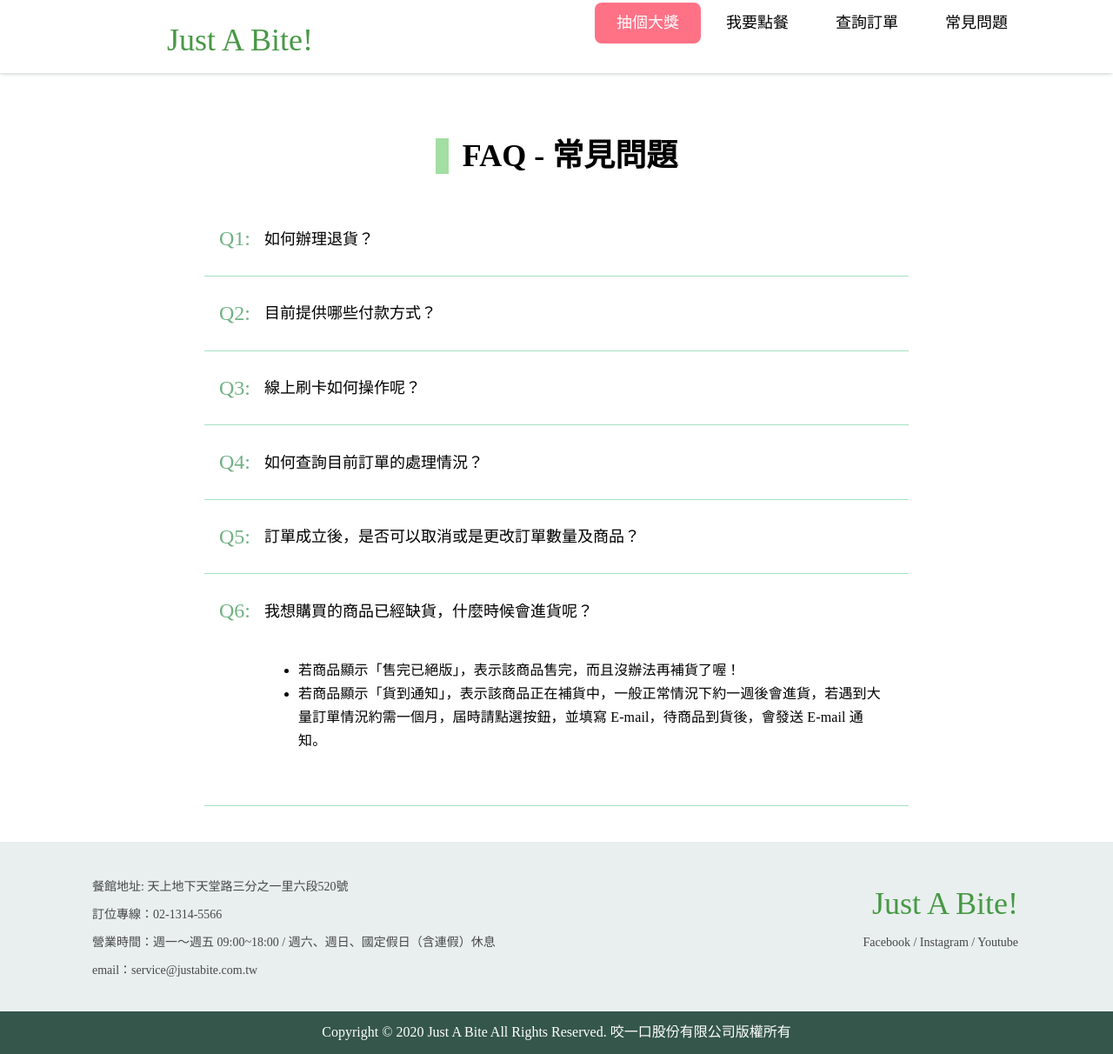
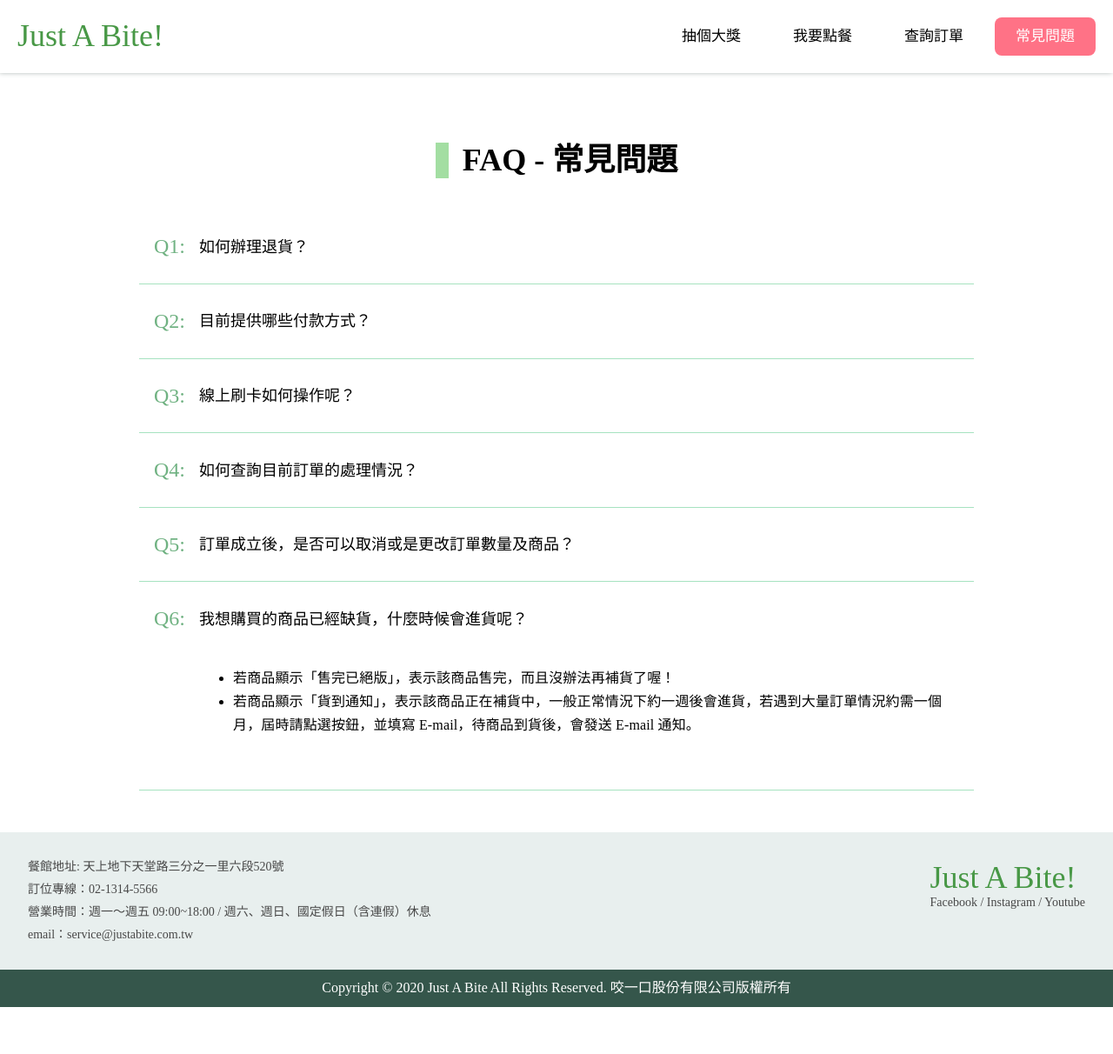
Before and after one commit to Lidemy/mentor-program-5th-estella00911, a PHP site: page / in a window 1280 px wide. Shown: the whole page at 87% size. After the commit the page ends 1158 px from the top, so only its background shows below. Run offline with PHP 8.4, Linux system fonts and the light colour scheme.

Commit message:
新增w7 hw2 RWD 功能

```diff
--- a/homeworks/week7/hw2/index.html
+++ b/homeworks/week7/hw2/index.html
@@ -4,31 +4,29 @@
 <head>
   <meta charset='utf-8'>
 
-  <title>FAQ - 常見問題</title>
+  <title>FAQ 常見問題</title>
   <meta name='description' content='The HTML5 Herald'>
   <meta name="viewport" content="width=device-width, initial-scale=1.0">
   <link rel='stylesheet' href='style.css'></link>
   <link rel='stylesheet' href='https://necolas.github.io/normalize.css/8.0.1/normalize.css'></link>
+
 </head>
 
 <body>
-	<!--navbar-->
-	<nav>
+	<!-- navbar -->
+	<nav class='navbar'>
 		<div class='wrapper'>
-		<div class='navbar'>
 			<div class='navbar__site-name'>
-					Just A Bite!</div> <!-- .navbar__site-name -->
+				Just A Bite!
+			</div>
 			<ul class='navbar__list'>
-							<li><a href='#' class='active'>抽個大獎</a></li>
+				<li><a href='#'>抽個大獎</a></li>
 				<li><a href='#'>我要點餐</a></li>
 				<li><a href='#'>查詢訂單</a></li>
-							<li><a href='#'>常見問題</a></li>
+				<li class='active'><a href='#'>常見問題</a></li>
 			</ul>
-			</div> <!-- .wrapper -->
-		</div> <!-- .navbar -->
-	</nav> <!-- nav -->
-	<!--end: navbar-->
-  <!--  ------------------  -->
+		</div>
+	</nav>
 	<!--start: FAQ-->
 	<section class='section'>
 		<div class='wrapper'>
@@ -37,7 +35,7 @@
 		<div class='section__content'>
 			<div class='section__FAQ'>
 				<!--Q1-->
-				<div class='section__Q-And-A'>
+				<div class='section__Q-And-A QA__ans-ul'>
 					<div class='section__question'>
 						<div class='section__ques-list'>Q1:</div> <!-- .section__ques-list-->
 						<div class='section__ques-desc'>如何辦理退貨？</div> <!-- .section__ques-desc-->
@@ -59,7 +57,7 @@
 					</div> <!-- .section__Answer-->
 				</div> <!-- .section__Q-And-A-->
 				<!--Q2-->
-				<div class='section__Q-And-A'>
+				<div class='section__Q-And-A QA__ans-text'>
 					<div class='section__question'>
 						<div class='section__ques-list'>Q2:</div> <!-- .section__ques-list-->
 						<div class='section__ques-desc'>目前提供哪些付款方式？</div> <!-- .section__ques-desc-->
@@ -69,7 +67,7 @@
 					</div> <!-- .section__Answer-->
 				</div> <!-- .section__Q-And-A-->
 				<!--Q3-->
-				<div class='section__Q-And-A'>
+				<div class='section__Q-And-A QA__ans-text'>
 					<div class='section__question'>
 						<div class='section__ques-list'>Q3:</div> <!-- .section__ques-list-->
 						<div class='section__ques-desc'>線上刷卡如何操作呢？</div> <!-- .section__ques-desc-->
@@ -79,7 +77,7 @@
 					</div> <!-- .section__Answer-->
 				</div> <!-- .section__Q-And-A-->
 				<!--Q4-->
-				<div class='section__Q-And-A'>
+				<div class='section__Q-And-A QA__ans-text'>
 					<div class='section__question'>
 						<div class='section__ques-list'>Q4:</div> <!-- .section__ques-list-->
 						<div class='section__ques-desc'>如何查詢目前訂單的處理情況？</div> <!-- .section__ques-desc-->
@@ -89,7 +87,7 @@
 					</div> <!-- .section__Answer-->
 				</div> <!-- .section__Q-And-A-->
 				<!--Q5-->
-				<div class='section__Q-And-A'>
+				<div class='section__Q-And-A QA__ans-ul'>
 					<div class='section__question'>
 						<div class='section__ques-list'>Q5:</div> <!-- .section__ques-list-->
 						<div class='section__ques-desc'>訂單成立後，是否可以取消或是更改訂單數量及商品？</div> <!-- .section__ques-desc-->
@@ -103,7 +101,7 @@
 					</div> <!-- .section__Answer-->
 				</div> <!-- .section__Q-And-A-->
 				<!--Q6-->
-				<div class='section__Q-And-A'>
+				<div class='section__Q-And-A QA__ans-ul'>
 					<div class='section__question'>
 						<div class='section__ques-list'>Q6:</div> <!-- .section__ques-list-->
 						<div class='section__ques-desc'>我想購買的商品已經缺貨，什麼時候會進貨呢？</div> <!-- .section__ques-desc-->
@@ -123,6 +121,8 @@
 	<!--footer-->
 	<footer>
 		<div class='footer__top'>
+			<div class='wrapper'>  <!-- 在這邊設定 wrapper，max-width 就不會散出去 -->
+				<!-- 內容分左右兩個區塊 -->
 				<div class='footer__info'>
 					<div>餐館地址: 天上地下天堂路三分之一里六段520號</div>
 					<div>訂位專線：02-1314-5566</div>
@@ -134,11 +134,11 @@
 				<div class='footer__social-media'>Facebook / Instagram / Youtube</div>
 			</div>
 		</div>
+		</div>
 		<div class='footer__bottom'>
 			Copyright © 2020 Just A Bite All Rights Reserved. 咬一口股份有限公司版權所有
 		</div>
 	</footer>
-	<!--end: footer-->
   <script src="script.js"></script>
 </body>
 </html>
--- a/homeworks/week7/hw2/style.css
+++ b/homeworks/week7/hw2/style.css
@@ -1,69 +1,132 @@
-h2 {
-  margin: 0;
+/*navbar*/
+.navbar {
+	box-shadow: -1.4px -1.4px 6px 0 #97a2a0;
+}
+/*OK*/
+.navbar .wrapper {
+	display: flex; /*1.左右並排*/
+	justify-content: space-between;  /*元素內：向兩側推開*/
+	align-items: center; /*在方塊內 row 置中*/
+	height: 84px;
+	background: white;
+	padding: 0 20px;
+}
+/*OK*/
+.wrapper {
+	max-width: 1920px;
+	margin: 0 auto; /*上下 0 左右 auto*/
+	/*padding: 0 12px;*/
 }
 
-nav {
-		box-shadow: -1.4px -1.4px 6px 0 #97a2a0;
+/*OK*/
+.navbar__site-name {
+  color: #489846;
+  /*font-family: Quesstrial;*/
+  font-size: 36px;
 }
-
-.wrapper {
-	margin: 0 96px;
-	max-width: 1920px;
+/*OK*/
+.navbar__list {
+	list-style: none; /*2. 把討厭的 ul 符號關掉*/
+	margin: 0; /*3. 關掉討厭的瀏覽器預設：margin, padding*/
+	padding:0;
+	display: flex;  /*flex-direction: row 預設*/
+	font-size: 17px;
 }
-
-.navbar {
-	justify-content: space-between;
-	display: flex;
-	height: 84px;
+/*OK*/
+.navbar__list li {
+	margin-left: 12px;
+	border-radius: 8px;
+	transition: background 0.1s ease-in; /*漸變效果*/
 }
-
-.navbar__site-name {
-	color: #489846;
-	font-size: 36px;
-	padding-left: 96px;
-	padding-top: 26px;
-	padding-bottom: 32px;
-	font-family: Questrial;
+/*OK*/
+.navbar__list li.active,
+.navbar__list li:hover {
+	background: #ff7286;
 }
-
-.navbar__list li{
-	list-style: none;
-	display: inline;
+/*OK*/
+.navbar__list li.active a,
+.navbar__list li:hover a  {
+	color: white;
 }
-
+/*OK*/
 .navbar__list li a {
-	text-decoration:none;
-	font-size: 18px;
-	width: 120px;
-  height: 44px;
-  padding: 13px 25px 14px;
-  border-radius: 8px;
-  color: black;
-}
-
-li a.active {
-		background: #ff7286;
-		color: white;
+	display: block;
+	text-decoration: none; /*預設為 underline 改為樣式無*/
+	color: black;
+	padding: 12px 24px;
 }
 
 
 /*section*/
 /*OK*/
+h2 {
+	margin: 0;
+}
+/*OK*/
 .section {
 	text-align: center;
-	margin-top: 75px;
+	margin-top: 80px;
 }
 /*OK*/
 .section__title {
 	display: inline-block;  /*why使用 讓他對齊？*/
 	font-size: 36px;
 	border-left: 15px solid #a3dea2;
-	margin-bottom: 32px;
+	margin-bottom: 36px;
 	padding-left: 16px;
 }
+/*OK*/
+.section__desc {
+	font-size: 16px;
+	line-height: 2em; /*這個fontsize 16的兩倍*/
+	margin: 0px 0px 68px 0px;
+}
 
+/*footer*/
+
+footer {
+	margin-top: 48px;
+}
+
+.footer__top {
+	background: #e8efee;
+	padding: 32px;  /*因為 wrapper 已經給 padding 12px*/
+	color: #484848;
+}
+
+.footer__top .wrapper {
+	display: flex;
+	justify-content: space-between;
+}
+
+.footer__info {
+	margin-right: 16px;
+}
+
+.footer__info div + div {  /*常用技巧，只有第二個開始的 div 才需要 margin-top*/
+	margin-top: 10px;
+}
+
+.footer__info div, .footer__social-media {
+	font-size: 14px;
+}
+
+.footer__site {
+	font-size: 36px;
+	color: #489846;
+}
+
+.footer__bottom {
+	background: #35564b;
+	color: white;
+	font-size: 16px;
+	padding: 12px;
+	text-align: center;
+}
+/*--------------------------*/
+/*自己試做 section FAQ*/
 .section__content {
-	width: 810px;
+	width: 42%;
 	margin:0 auto;
 	margin-bottom: 41px;
 }
@@ -93,11 +156,11 @@
 	/*position: relative;*/
 }
 
-.section__answer {
+.section__answer{
 	font-size: 16px;
 	letter-spacing: 0.14px;
 	/*position: absolute;*/
-	width: 722px;
+	width: 90%;
 	padding-bottom: 41px;
 	padding-left: 68px;
 	text-align: left;
@@ -108,45 +171,80 @@
 	display: none;
 }
 
-/*--------------------*/
-/*footer*/
-.footer__top {
-	background-color: #e8efee;
-	color: #484848;
-	font-size: 14px;
-	font-family: MicrosoftJhengHei;
-	line-height: 1.2 rem;
-	display: flex;
-	justify-content: space-between;
+/*end: 自己試做 section FAQ*/
+/*--------------------------*/
+
+
+/*RWD 好像沒有縮成兩排*/
+@media (max-width: 1280px) {
+	.section__content {
+		width: 75%;
+	}
 }
 
-.footer__info {
-	padding-top: 44px;
-	padding-bottom: 39px;
-	padding-left:106px;
+/*手機版 768 px 以下*/
+@media (max-width: 768px) {
+	/*navbar*/
+	.navbar .wrapper {
+		height: 120px;
+		flex-direction: column;
+		justify-content: center;
+		padding: 0px;
+	}
+	.banner {
+		background: url(./2.jpg) left/cover no-repeat
+	}
+	/*OK*/
+	.navbar__site-name {
+		padding-top: 10px;
+	}
+	/*OK*/
+	.navbar__list {
+		display: flex;
+		width: 100%;
+		text-align: center;
+	}
+	/*OK*/
+	.navbar__list li {
+		flex: 1; /*不懂是啥*/
+		margin-left: 0; /*沒效果*/
+		border-radius: 0  /*沒效果*/
+		text-align: center;
+	}
+
+	/*FAQ*/
+	.section__ques-list {
+		padding: 0 8px 0 8px;
+	}
+	.section__question {
+	    align-items: baseline;
+	    text-align: left;
+	    width: 98%;
+	    margin: 0 auto;
+	}
+
+	.section__ques-desc {
+
+	}
+	.section__content {
+		width: 100%;
+		margin:0;
+	}
+	.QA__ans-ul .section__answer {
+		width: 95%;
+		padding: 0;
+	}
+
+	.QA__ans-text .section__answer {
+		padding-left: 20px;
+	}
+	/*footer*/
+	.footer__top .wrapper {
+		flex-direction: column-reverse;
+	}
+
+	.footer__info {
+		margin-right: 0;
+		margin-top: 16px;
+	}
 }
-
-.footer__top div ~ div {
-	padding-top: 16px;
-}
-
-.footer__site {
-	color: #489846;
-	font-size: 36px;
-	padding-right: 109px;
-	text-align: right;
-	padding-top: 35px;
-}
-
-.footer__social-media {
-	padding-right: 109px;
-	padding-top: 19px;
-}
-
-.footer__bottom {
-	background: #35564b;
-	color: white;
-	font-size: 16px;
-	text-align: center;
-	padding:15px;
-}
```
Lines whose indentation alone changed are shown as unchanged.
